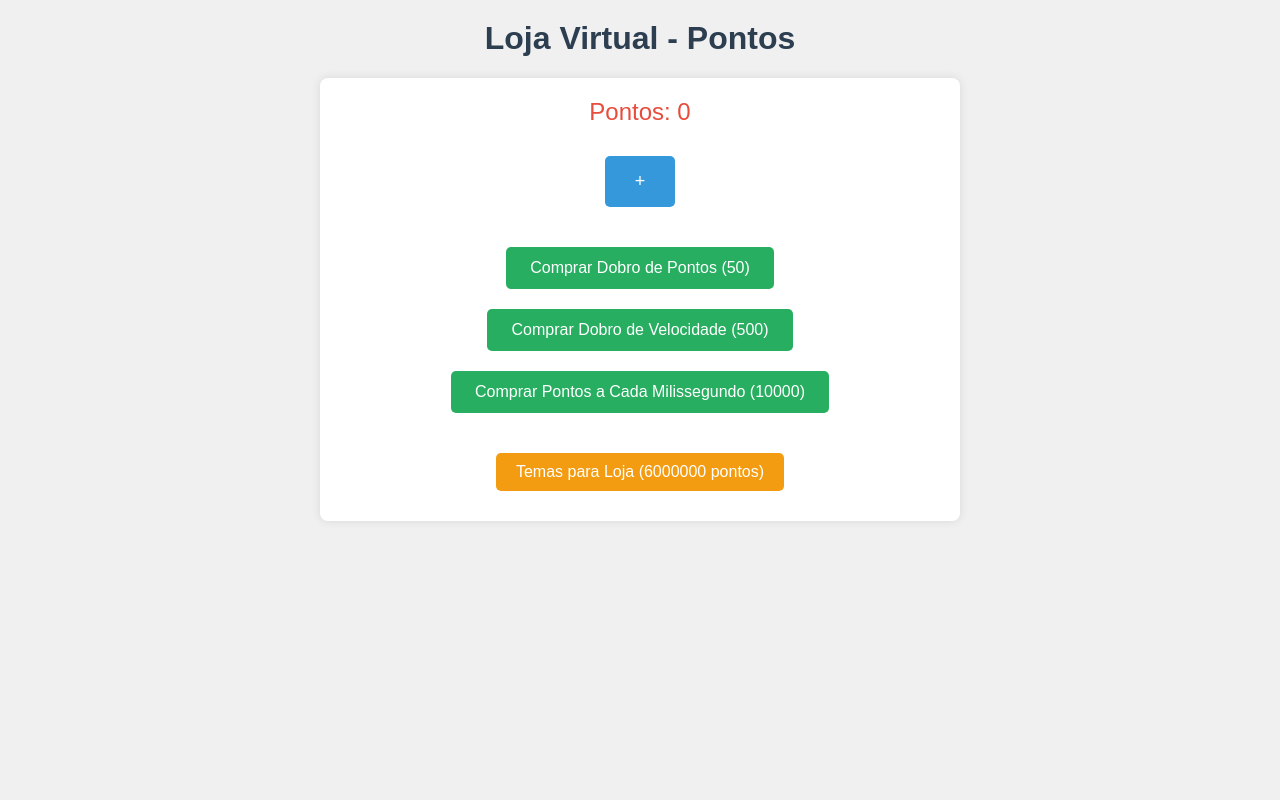
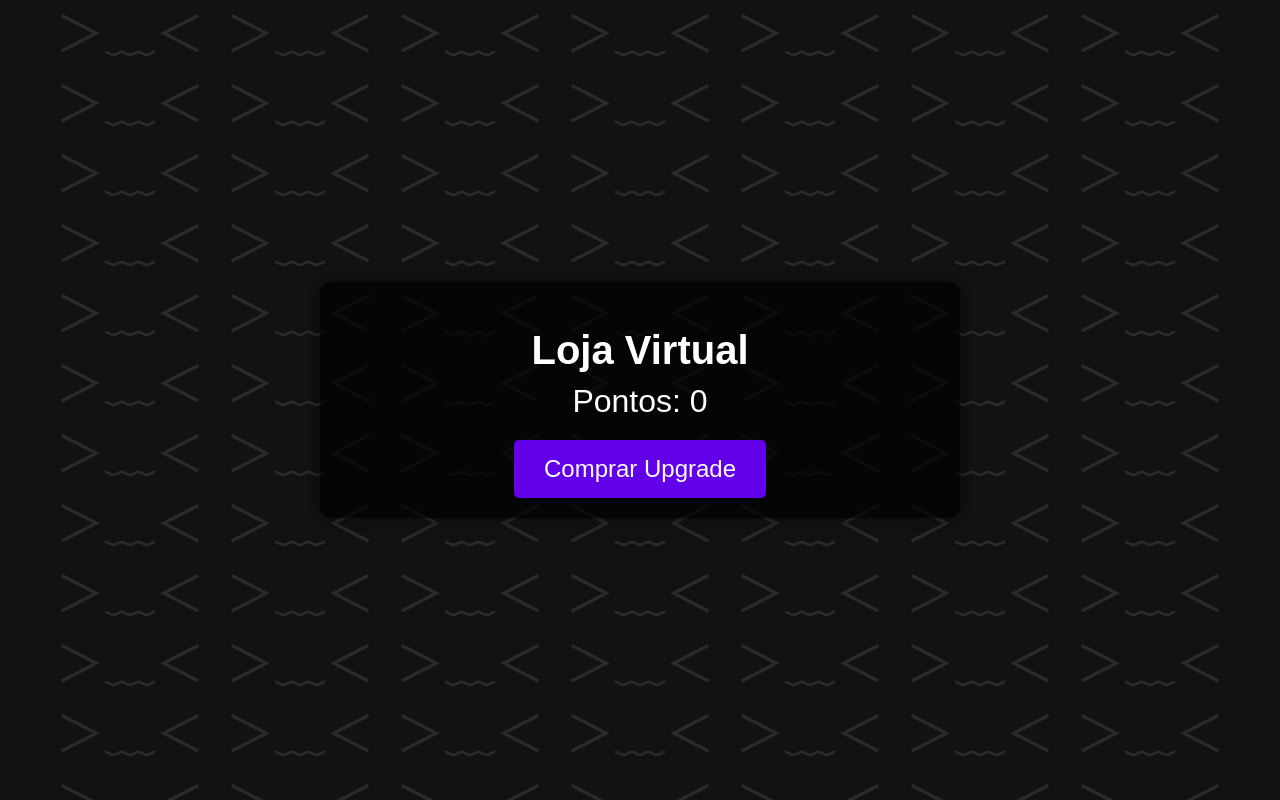
Before and after one commit to Pedro123459000/Hidex, a plain HTML site: page index.html in a window 1280 px wide. Drawn offline with Linux system fonts and the light colour scheme.

Commit message:
Update index.html

```diff
--- a/index.html
+++ b/index.html
@@ -1,211 +1,252 @@
 <!DOCTYPE html>
-<html lang="pt-br">
+<html lang="pt-BR">
 <head>
   <meta charset="UTF-8">
   <meta name="viewport" content="width=device-width, initial-scale=1.0">
-    <title>Loja Virtual - Pontos</title>
+  <title>Loja Virtual</title>
   <style>
+    /* Estilo para a página em modo escuro */
     body {
-            font-family: Arial, sans-serif;
-            background-color: #f0f0f0;
-            color: #333;
       margin: 0;
       padding: 0;
+      font-family: 'Arial', sans-serif;
+      background-color: #121212;
+      color: #fff;
+      height: 100vh;
+      display: flex;
+      justify-content: center;
+      align-items: center;
       text-align: center;
+      overflow: hidden;
+      position: relative;
     }
-        h1 {
-            margin-top: 20px;
-            color: #2c3e50;
-        }
-        .container {
-            margin: 20px auto;
-            padding: 20px;
-            background-color: white;
-            border-radius: 8px;
-            box-shadow: 0 0 10px rgba(0, 0, 0, 0.1);
-            width: 80%;
-            max-width: 600px;
-        }
-        .points-display {
-            font-size: 24px;
-            color: #e74c3c;
-            margin-bottom: 20px;
-        }
-        .button {
-            padding: 15px 30px;
-            margin: 10px;
-            background-color: #3498db;
-            color: white;
-            border: none;
-            border-radius: 5px;
-            cursor: pointer;
-            font-size: 18px;
-            transition: background-color 0.3s;
-        }
-        .button:hover {
-            background-color: #2980b9;
-        }
-        .shop-section {
-            margin-top: 20px;
-        }
-        .shop-section button {
-            padding: 12px 24px;
-            margin: 10px;
-            font-size: 16px;
-            background-color: #27ae60;
-            color: white;
-            border: none;
-            border-radius: 5px;
-            cursor: pointer;
-            transition: background-color 0.3s;
-        }
-        .shop-section button:hover {
-            background-color: #2ecc71;
-        }
-        .theme-section {
-            margin-top: 20px;
-        }
-        .theme-button {
-            padding: 10px 20px;
-            margin: 10px;
-            font-size: 16px;
-            background-color: #f39c12;
-            color: white;
-            border: none;
-            border-radius: 5px;
-            cursor: pointer;
-        }
-        .theme-button:hover {
-            background-color: #f1c40f;
-        }
-        #theme-modal {
-            display: none;
-            position: fixed;
+
+    /* Criando o fundo com o texto ＞﹏＜ repetido */
+    .background {
+      position: absolute;
       top: 0;
       left: 0;
       width: 100%;
       height: 100%;
-            background-color: rgba(0, 0, 0, 0.5);
+      background-color: #121212;
+      color: rgba(255, 255, 255, 0.1);
+      font-size: 50px;
+      line-height: 1;
+      white-space: pre;
+      overflow: hidden;
+      z-index: 1;
+      pointer-events: none;
+      display: flex;
+      flex-wrap: wrap;
       justify-content: center;
       align-items: center;
     }
-        .theme-modal-content {
-            background-color: white;
+
+    .background span {
+      display: inline-block;
+      padding: 10px;
+    }
+
+    /* Caixa de pontos e informações */
+    .content {
+      z-index: 10;
       padding: 20px;
-            border-radius: 8px;
-            width: 300px;
-            text-align: center;
+      background-color: rgba(0, 0, 0, 0.7);
+      border-radius: 10px;
+      width: 80%;
+      max-width: 600px;
+      box-shadow: 0px 0px 20px rgba(0, 0, 0, 0.5);
     }
-        .close {
-            font-size: 20px;
-            color: #e74c3c;
+
+    h1 {
+      font-size: 2.5em;
+      margin-bottom: 10px;
+    }
+
+    .points {
+      font-size: 2em;
+      margin-bottom: 20px;
+    }
+
+    .button {
+      background-color: #6200ea;
+      color: white;
+      font-size: 1.5em;
+      padding: 15px 30px;
+      border: none;
+      border-radius: 5px;
       cursor: pointer;
+      transition: background-color 0.3s ease;
+    }
+
+    .button:hover {
+      background-color: #3700b3;
     }
   </style>
 </head>
 <body>
-    <h1>Loja Virtual - Pontos</h1>
-    <div class="container">
-        <div class="points-display">
+  <div class="background">
+    <!-- Repetindo o texto ＞﹏＜ 100 vezes no fundo -->
+    <span>＞﹏＜</span>
+    <span>＞﹏＜</span>
+    <span>＞﹏＜</span>
+    <span>＞﹏＜</span>
+    <span>＞﹏＜</span>
+    <span>＞﹏＜</span>
+    <span>＞﹏＜</span>
+    <span>＞﹏＜</span>
+    <span>＞﹏＜</span>
+    <span>＞﹏＜</span>
+    <span>＞﹏＜</span>
+    <span>＞﹏＜</span>
+    <span>＞﹏＜</span>
+    <span>＞﹏＜</span>
+    <span>＞﹏＜</span>
+    <span>＞﹏＜</span>
+    <span>＞﹏＜</span>
+    <span>＞﹏＜</span>
+    <span>＞﹏＜</span>
+    <span>＞﹏＜</span>
+    <span>＞﹏＜</span>
+    <span>＞﹏＜</span>
+    <span>＞﹏＜</span>
+    <span>＞﹏＜</span>
+    <span>＞﹏＜</span>
+    <span>＞﹏＜</span>
+    <span>＞﹏＜</span>
+    <span>＞﹏＜</span>
+    <span>＞﹏＜</span>
+    <span>＞﹏＜</span>
+    <span>＞﹏＜</span>
+    <span>＞﹏＜</span>
+    <span>＞﹏＜</span>
+    <span>＞﹏＜</span>
+    <span>＞﹏＜</span>
+    <span>＞﹏＜</span>
+    <span>＞﹏＜</span>
+    <span>＞﹏＜</span>
+    <span>＞﹏＜</span>
+    <span>＞﹏＜</span>
+    <span>＞﹏＜</span>
+    <span>＞﹏＜</span>
+    <span>＞﹏＜</span>
+    <span>＞﹏＜</span>
+    <span>＞﹏＜</span>
+    <span>＞﹏＜</span>
+    <span>＞﹏＜</span>
+    <span>＞﹏＜</span>
+    <span>＞﹏＜</span>
+    <span>＞﹏＜</span>
+    <span>＞﹏＜</span>
+    <span>＞﹏＜</span>
+    <span>＞﹏＜</span>
+    <span>＞﹏＜</span>
+    <span>＞﹏＜</span>
+    <span>＞﹏＜</span>
+    <span>＞﹏＜</span>
+    <span>＞﹏＜</span>
+    <span>＞﹏＜</span>
+    <span>＞﹏＜</span>
+    <span>＞﹏＜</span>
+    <span>＞﹏＜</span>
+    <span>＞﹏＜</span>
+    <span>＞﹏＜</span>
+    <span>＞﹏＜</span>
+    <span>＞﹏＜</span>
+    <span>＞﹏＜</span>
+    <span>＞﹏＜</span>
+    <span>＞﹏＜</span>
+    <span>＞﹏＜</span>
+    <span>＞﹏＜</span>
+    <span>＞﹏＜</span>
+    <span>＞﹏＜</span>
+    <span>＞﹏＜</span>
+    <span>＞﹏＜</span>
+    <span>＞﹏＜</span>
+    <span>＞﹏＜</span>
+    <span>＞﹏＜</span>
+    <span>＞﹏＜</span>
+    <span>＞﹏＜</span>
+    <span>＞﹏＜</span>
+    <span>＞﹏＜</span>
+    <span>＞﹏＜</span>
+    <span>＞﹏＜</span>
+    <span>＞﹏＜</span>
+    <span>＞﹏＜</span>
+    <span>＞﹏＜</span>
+    <span>＞﹏＜</span>
+    <span>＞﹏＜</span>
+    <span>＞﹏＜</span>
+    <span>＞﹏＜</span>
+    <span>＞﹏＜</span>
+    <span>＞﹏＜</span>
+    <span>＞﹏＜</span>
+    <span>＞﹏＜</span>
+    <span>＞﹏＜</span>
+    <span>＞﹏＜</span>
+    <span>＞﹏＜</span>
+    <span>＞﹏＜</span>
+    <span>＞﹏＜</span>
+    <span>＞﹏＜</span>
+    <span>＞﹏＜</span>
+    <span>＞﹏＜</span>
+    <span>＞﹏＜</span>
+    <span>＞﹏＜</span>
+    <span>＞﹏＜</span>
+    <span>＞﹏＜</span>
+    <span>＞﹏＜</span>
+    <span>＞﹏＜</span>
+    <span>＞﹏＜</span>
+    <span>＞﹏＜</span>
+    <span>＞﹏＜</span>
+    <span>＞﹏＜</span>
+    <span>＞﹏＜</span>
+    <span>＞﹏＜</span>
+    <span>＞﹏＜</span>
+    <span>＞﹏＜</span>
+    <span>＞﹏＜</span>
+    <span>＞﹏＜</span>
+    <span>＞﹏＜</span>
+    <span>＞﹏＜</span>
+    <span>＞﹏＜</span>
+    <span>＞﹏＜</span>
+    <span>＞﹏＜</span>
+    <span>＞﹏＜</span>
+    <span>＞﹏＜</span>
+    <span>＞﹏＜</span>
+    <span>＞﹏＜</span>
+    <span>＞﹏＜</span>
+    <span>＞﹏＜</span>
+    <span>＞﹏＜</span>
+  </div>
+
+  <div class="content">
+    <h1>Loja Virtual</h1>
+    <div class="points">
       Pontos: <span id="points">0</span>
     </div>
-        <button id="plus-button" class="button">+</button>
-        <div class="shop-section">
-            <button id="buy-doubler" class="button" disabled>Comprar Dobro de Pontos (50)</button>
-            <button id="buy-speed" class="button" disabled>Comprar Dobro de Velocidade (500)</button>
-            <button id="buy-ultra" class="button" disabled>Comprar Pontos a Cada Milissegundo (10000)</button>
-        </div>
-        <div class="theme-section">
-            <button class="theme-button" onclick="openThemeModal()">Temas para Loja (6000000 pontos)</button>
-        </div>
-    </div>
-
-    <!-- Modal para Seleção de Tema -->
-    <div id="theme-modal" class="theme-modal">
-        <div class="theme-modal-content">
-            <span class="close" onclick="closeThemeModal()">&times;</span>
-            <h2>Escolha um Tema</h2>
-            <button class="theme-button">Tema de Natal</button>
-            <button class="theme-button">Tema de Halloween</button>
-            <button class="theme-button">Tema de Primavera</button>
-        </div>
+    <button class="button" onclick="buyUpgrade()">Comprar Upgrade</button>
   </div>
 
   <script>
     let points = 0;
-        let multiplier = 1;
-        let pointSpeed = 10000; // Intervalo de tempo inicial (10 segundos)
-        let speedMultiplier = 1;
+    let interval = 10000; // A cada 10 segundos, o usuário ganha 1 ponto
 
-        function updatePointsDisplay() {
+    // Função para ganhar pontos automaticamente
+    setInterval(() => {
+      points++;
       document.getElementById('points').innerText = points;
-        }
+    }, interval);
 
-        // Lógica para ganhar pontos a cada 10 segundos
-        setInterval(() => {
-            points += multiplier;
-            updatePointsDisplay();
-        }, pointSpeed);
-
-        // Função para adicionar pontos com o botão +
-        document.getElementById('plus-button').onclick = function() {
-            points++;
-            updatePointsDisplay();
-        };
-
-        // Função de compra para Dobrar os Pontos (50)
-        document.getElementById('buy-doubler').onclick = function() {
+    // Função para comprar upgrade
+    function buyUpgrade() {
       if (points >= 50) {
         points -= 50;
-                multiplier *= 2;
-                updatePointsDisplay();
-                document.getElementById('buy-doubler').disabled = true;
+        document.getElementById('points').innerText = points;
+        alert("Você comprou um upgrade! Seus pontos agora dobrarão!");
+      } else {
+        alert("Você não tem pontos suficientes.");
       }
-        };
-
-        // Função de compra para Dobrar a Velocidade (500)
-        document.getElementById('buy-speed').onclick = function() {
-            if (points >= 500) {
-                points -= 500;
-                speedMultiplier *= 2;
-                pointSpeed = pointSpeed / speedMultiplier;
-                updatePointsDisplay();
-                document.getElementById('buy-speed').disabled = true;
-            }
-        };
-
-        // Função de compra para Pontos a Cada Milissegundo (10000)
-        document.getElementById('buy-ultra').onclick = function() {
-            if (points >= 10000) {
-                points -= 10000;
-                pointSpeed = 1; // Ganha pontos a cada milissegundo
-                updatePointsDisplay();
-                document.getElementById('buy-ultra').disabled = true;
-            }
-        };
-
-        // Exibição dos botões quando a pessoa tiver pontos suficientes
-        setInterval(() => {
-            if (points >= 50) {
-                document.getElementById('buy-doubler').disabled = false;
-            }
-            if (points >= 500) {
-                document.getElementById('buy-speed').disabled = false;
-            }
-            if (points >= 10000) {
-                document.getElementById('buy-ultra').disabled = false;
-            }
-        }, 100);
-
-        // Funções para Modal de Tema
-        function openThemeModal() {
-            if (points >= 6000000) {
-                document.getElementById('theme-modal').style.display = 'flex';
-            }
-        }
-
-        function closeThemeModal() {
-            document.getElementById('theme-modal').style.display = 'none';
     }
   </script>
 </body>
```
Lines whose indentation alone changed are shown as unchanged.
